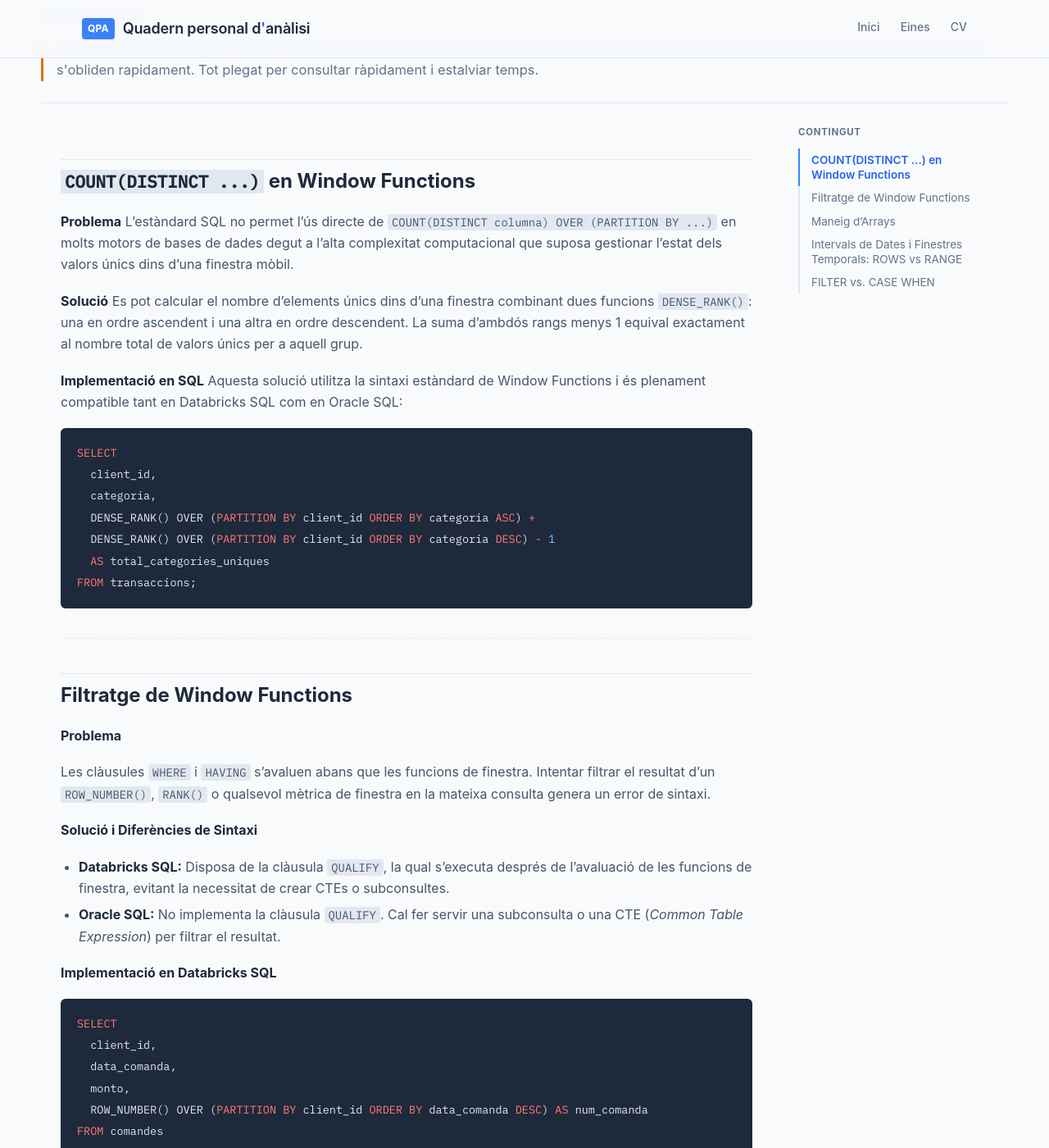
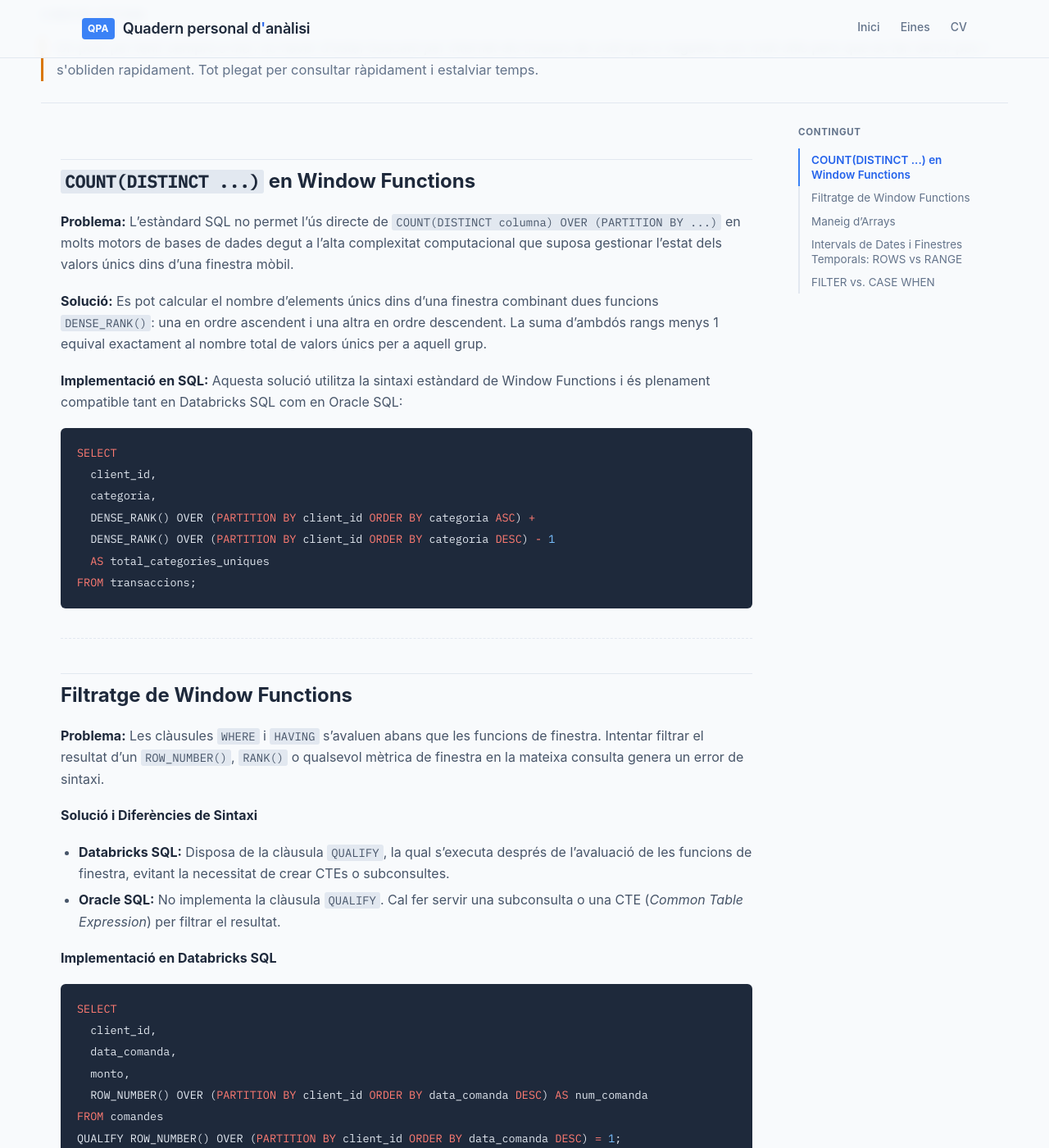
Before and after one commit to alberthr/alberthr.github.io, a Jekyll site: the page built from _posts/2026-07-21-tips_sql.md, in a window 1280 px wide and 1400 px high, scrolled down 206 px. Shown: the whole window at 82% size. Built offline with Jekyll 4.4.1, drawn with Linux system fonts in a browser that asks for light colours; comment, search, counter and statistics services are not loaded; some of the changed text lies outside the part shown.

Commit message:
Fix formatting and improve SQL tips clarity

````diff
--- a/_posts/2026-07-21-tips_sql.md
+++ b/_posts/2026-07-21-tips_sql.md
@@ -9,13 +9,13 @@
 
 ## `COUNT(DISTINCT ...)` en Window Functions
 
-**Problema**
+**Problema:**
 L'estàndard SQL no permet l'ús directe de `COUNT(DISTINCT columna) OVER (PARTITION BY ...)` en molts motors de bases de dades degut a l'alta complexitat computacional que suposa gestionar l'estat dels valors únics dins d'una finestra mòbil.
 
-**Solució**
+**Solució:**
 Es pot calcular el nombre d'elements únics dins d'una finestra combinant dues funcions `DENSE_RANK()`: una en ordre ascendent i una altra en ordre descendent. La suma d'ambdós rangs menys 1 equival exactament al nombre total de valors únics per a aquell grup.
 
-**Implementació en SQL**
+**Implementació en SQL:**
 Aquesta solució utilitza la sintaxi estàndard de Window Functions i és plenament compatible tant en Databricks SQL com en Oracle SQL:
 
 ```sql
@@ -32,9 +32,7 @@
 
 ## Filtratge de Window Functions
 
-**Problema**
-
-Les clàusules `WHERE` i `HAVING` s'avaluen abans que les funcions de finestra. Intentar filtrar el resultat d'un `ROW_NUMBER()`, `RANK()` o qualsevol mètrica de finestra en la mateixa consulta genera un error de sintaxi.
+**Problema:** Les clàusules `WHERE` i `HAVING` s'avaluen abans que les funcions de finestra. Intentar filtrar el resultat d'un `ROW_NUMBER()`, `RANK()` o qualsevol mètrica de finestra en la mateixa consulta genera un error de sintaxi.
 
 **Solució i Diferències de Sintaxi**
 
@@ -57,8 +55,7 @@
 
 ## Maneig d'Arrays
 
-**Problema**
-En entorns de Big Data com Databricks (Spark SQL), sovint cal agrupar valors en estructures complexes tipus array per realitzar processament en un sol registre i, posteriorment, desfer aquesta estructura per recuperar la granularitat de files.
+**Problema:** En entorns de Big Data com Databricks (Spark SQL), sovint cal agrupar valors en estructures complexes tipus array per realitzar processament en un sol registre i, posteriorment, desfer aquesta estructura per recuperar la granularitat de files.
 
 **Solució**
 - `collect_set(columna)`: Agrega els valors únics d'un grup en un array.
@@ -93,9 +90,7 @@
 
 ## Intervals de Dates i Finestres Temporals: `ROWS` vs `RANGE`
 
-**Problema**
-
-Quan es calculen mitjanes o sumes mòbils mitjançant Window Functions, la definició del marc de la finestra (*window frame*) pot canviar el resultat si existeixen valors duplicats en l'eix d'ordenació (per exemple, diverses transaccions el mateix dia).
+**Problema:** Quan es calculen mitjanes o sumes mòbils mitjançant Window Functions, la definició del marc de la finestra (*window frame*) pot canviar el resultat si existeixen valors duplicats en l'eix d'ordenació (per exemple, diverses transaccions el mateix dia).
 
 **Solució**
 
@@ -118,9 +113,7 @@
 
 ## `FILTER` vs. `CASE WHEN`
 
-**Problema**
-
-S'ha de realitzar el comptatge o la suma de diferents subconjunts de dades en una sola passada sobre la taula, evitant múltiples operacions `LEFT JOIN` o consultes dividides amb `UNION ALL`.
+**Problema:** S'ha de realitzar el comptatge o la suma de diferents subconjunts de dades en una sola passada sobre la taula, evitant múltiples operacions `LEFT JOIN` o consultes dividides amb `UNION ALL`.
 
 **Solució i Diferències de Sintaxi**
 
````
